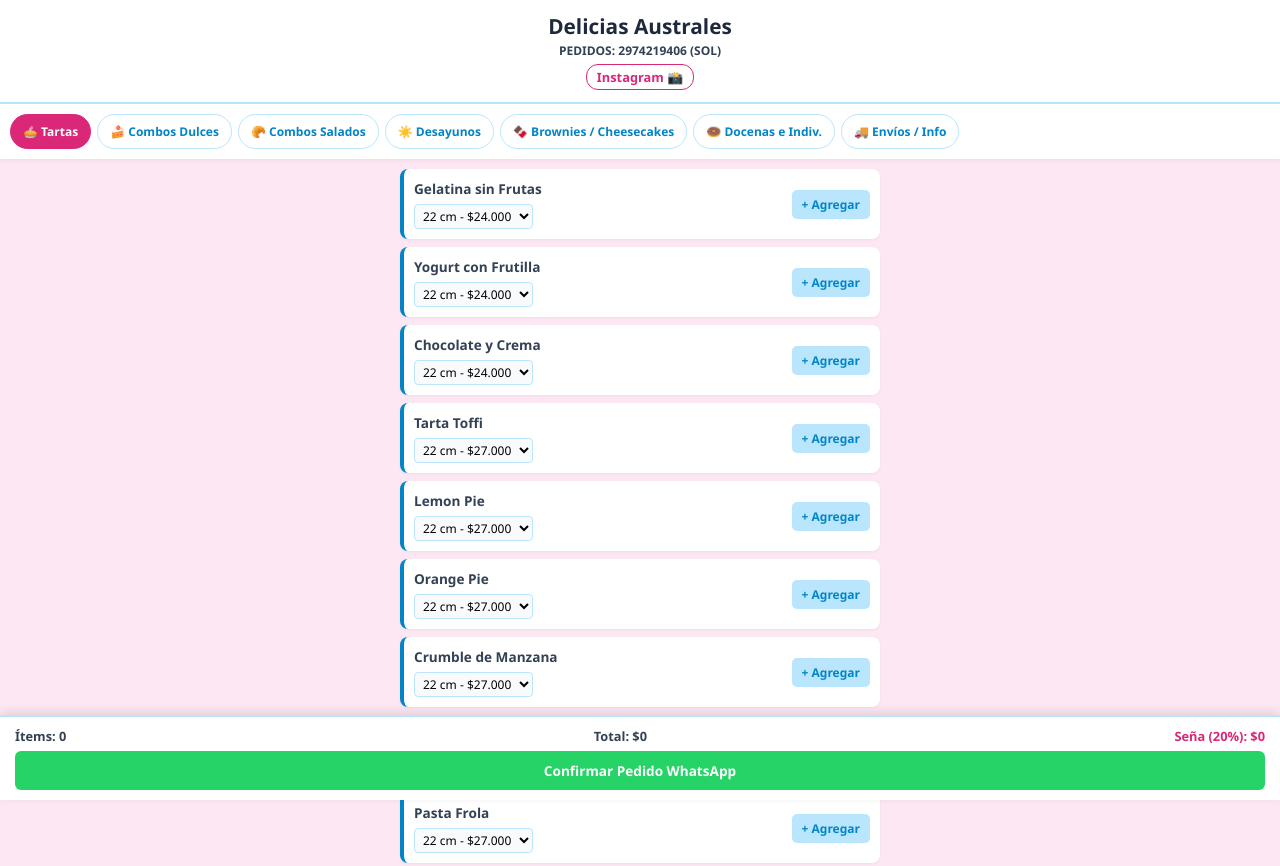
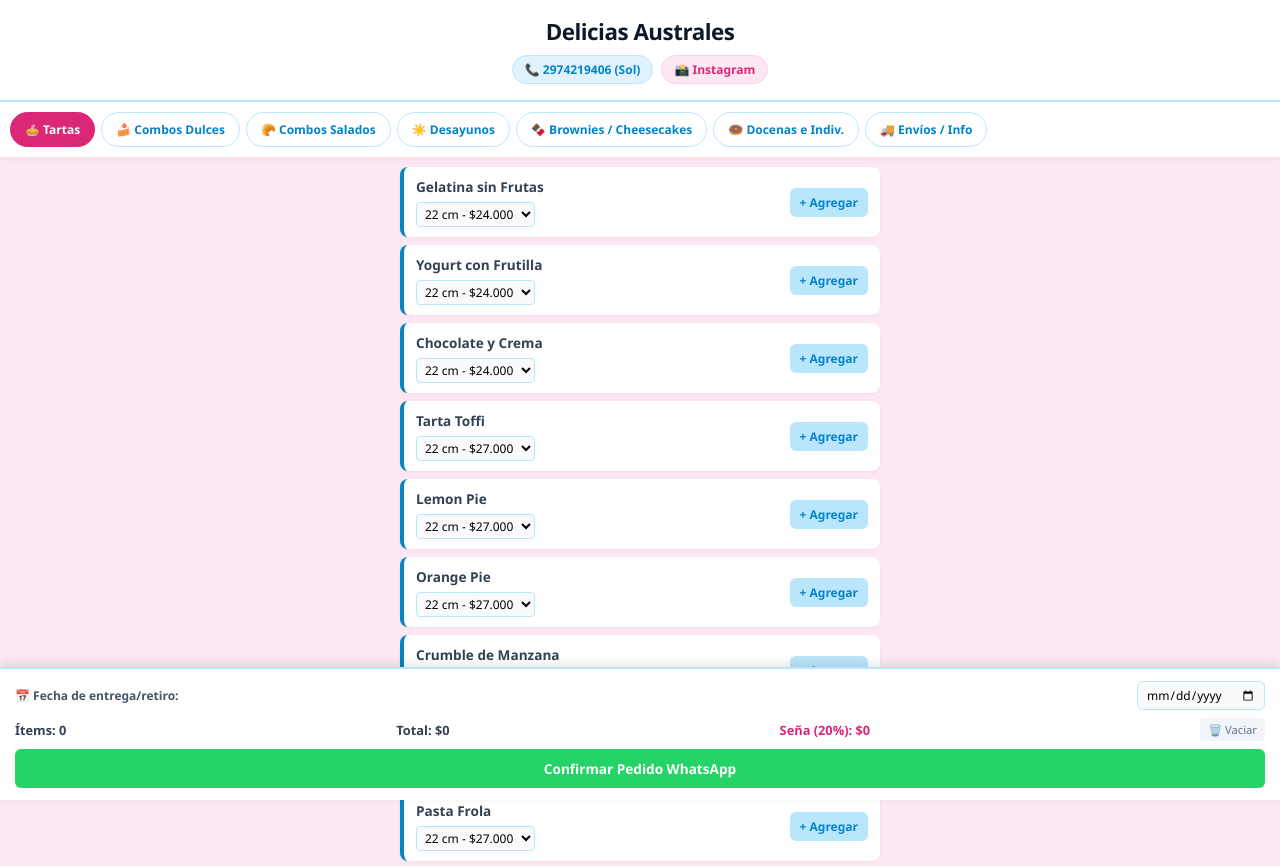
Before and after one commit to Thiaritatl-hash/Delicias_Australes, a plain HTML site: page index.html in a window 1280 px wide. Shown: the top 866 px of the page. Drawn offline with Linux system fonts and the light colour scheme.

Commit message:
Actualizar index.html

```diff
--- a/index.html
+++ b/index.html
@@ -12,45 +12,215 @@
             --fondo: #fce7f3;
         }
         * { box-sizing: border-box; margin: 0; padding: 0; font-family: 'Segoe UI', sans-serif; }
-        body { background-color: var(--fondo); padding-bottom: 150px; color: #334155; }
+        body { background-color: var(--fondo); padding-bottom: 180px; color: #334155; }
 
-        header { text-align: center; padding: 12px; background: white; border-bottom: 2px solid #bae6fd; }
-        header h1 { font-size: 1.3rem; color: #1e293b; }
-        .ig-btn { display: inline-block; margin-top: 5px; font-size: 0.8rem; color: var(--rosa-oscuro); text-decoration: none; font-weight: bold; border: 1px solid var(--rosa-oscuro); padding: 3px 10px; border-radius: 12px; }
+        /* CABECERA REDISEÑADA */
+        header {
+            text-align: center;
+            padding: 16px 10px;
+            background: white;
+            border-bottom: 2px solid #bae6fd;
+            box-shadow: 0 2px 8px rgba(0,0,0,0.03);
+        }
+        header h1 {
+            font-size: 1.4rem;
+            color: #0f172a;
+            letter-spacing: -0.5px;
+            margin-bottom: 8px;
+        }
 
-        /* Pestañas */
-        .tabs { display: flex; overflow-x: auto; gap: 6px; padding: 10px; background: white; position: sticky; top: 0; z-index: 10; box-shadow: 0 2px 5px rgba(0,0,0,0.05); }
-        .tab-btn { padding: 8px 12px; border-radius: 20px; border: 1px solid #bae6fd; background: white; color: var(--celeste); font-weight: bold; font-size: 0.75rem; white-space: nowrap; cursor: pointer; }
-        .tab-btn.active { background: var(--rosa-oscuro); color: white; border-color: var(--rosa-oscuro); }
+        .contact-pills {
+            display: flex;
+            justify-content: center;
+            align-items: center;
+            gap: 8px;
+            flex-wrap: wrap;
+        }
+
+        .phone-badge {
+            background: #e0f2fe;
+            color: var(--celeste);
+            font-size: 0.75rem;
+            font-weight: 700;
+            padding: 5px 12px;
+            border-radius: 20px;
+            display: inline-flex;
+            align-items: center;
+            gap: 4px;
+            border: 1px solid #bae6fd;
+        }
+
+        .ig-btn {
+            display: inline-flex;
+            align-items: center;
+            gap: 4px;
+            font-size: 0.75rem;
+            color: var(--rosa-oscuro);
+            text-decoration: none;
+            font-weight: 700;
+            background: #fce7f3;
+            border: 1px solid #fbcfe8;
+            padding: 5px 12px;
+            border-radius: 20px;
+        }
+
+        /* PESTAÑAS (BURBUJITAS) */
+        .tabs {
+            display: flex;
+            overflow-x: auto;
+            gap: 6px;
+            padding: 10px;
+            background: white;
+            position: sticky;
+            top: 0;
+            z-index: 10;
+            box-shadow: 0 2px 5px rgba(0,0,0,0.05);
+            scrollbar-width: none;
+        }
+        .tab-btn {
+            padding: 8px 14px;
+            border-radius: 20px;
+            border: 1px solid #bae6fd;
+            background: white;
+            color: var(--celeste);
+            font-weight: 700;
+            font-size: 0.75rem;
+            white-space: nowrap;
+            cursor: pointer;
+        }
+        .tab-btn.active {
+            background: var(--rosa-oscuro);
+            color: white;
+            border-color: var(--rosa-oscuro);
+        }
 
         .section { display: none; padding: 10px; max-width: 500px; margin: 0 auto; }
         .section.active { display: block; }
 
-        .card { background: white; padding: 10px; margin-bottom: 8px; border-radius: 8px; display: flex; justify-content: space-between; align-items: center; border-left: 4px solid var(--celeste); box-shadow: 0 1px 3px rgba(0,0,0,0.05); }
+        /* TARJETAS DE PRODUCTO */
+        .card {
+            background: white;
+            padding: 10px 12px;
+            margin-bottom: 8px;
+            border-radius: 8px;
+            display: flex;
+            justify-content: space-between;
+            align-items: center;
+            border-left: 4px solid var(--celeste);
+            box-shadow: 0 1px 3px rgba(0,0,0,0.05);
+        }
         .card-info { flex: 1; padding-right: 8px; }
         .card-info h3 { font-size: 0.85rem; margin-bottom: 2px; }
         .card-info p { font-size: 0.7rem; color: #64748b; }
-        .price { font-weight: bold; color: var(--rosa-oscuro); font-size: 0.85rem; display: block; margin-top: 2px; }
+        .price { font-weight: 700; color: var(--rosa-oscuro); font-size: 0.85rem; display: block; margin-top: 2px; }
 
-        .btn-add { background: #bae6fd; border: none; padding: 6px 10px; border-radius: 5px; color: var(--celeste); font-weight: bold; font-size: 0.75rem; cursor: pointer; white-space: nowrap; }
-        .size-select { font-size: 0.75rem; padding: 2px 4px; margin-top: 4px; border: 1px solid #bae6fd; border-radius: 4px; background: #f8fafc; }
+        .btn-add {
+            background: #bae6fd;
+            border: none;
+            padding: 6px 10px;
+            border-radius: 6px;
+            color: var(--celeste);
+            font-weight: 700;
+            font-size: 0.75rem;
+            cursor: pointer;
+            white-space: nowrap;
+        }
+        .size-select {
+            font-size: 0.75rem;
+            padding: 2px 4px;
+            margin-top: 4px;
+            border: 1px solid #bae6fd;
+            border-radius: 4px;
+            background: #f8fafc;
+        }
 
-        /* Info envíos */
-        .info-box { background: white; padding: 15px; border-radius: 8px; margin-top: 5px; font-size: 0.85rem; line-height: 1.6; border: 1px solid #fbcfe8; }
+        /* INFO ENVIOS */
+        .info-box {
+            background: white;
+            padding: 15px;
+            border-radius: 8px;
+            margin-top: 5px;
+            font-size: 0.85rem;
+            line-height: 1.6;
+            border: 1px solid #fbcfe8;
+        }
         .info-box h3 { color: var(--rosa-oscuro); margin-bottom: 8px; }
 
-        /* Carrito fijo */
-        .cart-bar { position: fixed; bottom: 0; width: 100%; background: white; padding: 10px 15px; box-shadow: 0 -3px 10px rgba(0,0,0,0.1); border-top: 2px solid #bae6fd; z-index: 100; }
-        .cart-info { display: flex; justify-content: space-between; font-size: 0.8rem; font-weight: bold; margin-bottom: 6px; }
-        .btn-wa { display: block; width: 100%; padding: 10px; background: var(--verde-wa); color: white; text-align: center; font-weight: bold; border-radius: 6px; text-decoration: none; border: none; font-size: 0.85rem; cursor: pointer; }
+        /* BARRA DE CARRITO INFERIOR */
+        .cart-bar {
+            position: fixed;
+            bottom: 0;
+            width: 100%;
+            background: white;
+            padding: 12px 15px;
+            box-shadow: 0 -3px 10px rgba(0,0,0,0.1);
+            border-top: 2px solid #bae6fd;
+            z-index: 100;
+        }
+        .date-picker-container {
+            margin-bottom: 8px;
+            display: flex;
+            align-items: center;
+            justify-content: space-between;
+            gap: 8px;
+        }
+        .date-picker-container label {
+            font-size: 0.75rem;
+            font-weight: 700;
+            color: #475569;
+        }
+        .date-picker-container input {
+            padding: 4px 8px;
+            font-size: 0.75rem;
+            border-radius: 6px;
+            border: 1px solid #bae6fd;
+            background: #f8fafc;
+        }
+
+        .cart-info {
+            display: flex;
+            justify-content: space-between;
+            align-items: center;
+            font-size: 0.8rem;
+            font-weight: 700;
+            margin-bottom: 8px;
+        }
+
+        .btn-clear {
+            background: #f1f5f9;
+            color: #64748b;
+            border: none;
+            padding: 4px 8px;
+            border-radius: 4px;
+            font-size: 0.7rem;
+            cursor: pointer;
+        }
+
+        .btn-wa {
+            display: block;
+            width: 100%;
+            padding: 10px;
+            background: var(--verde-wa);
+            color: white;
+            text-align: center;
+            font-weight: 700;
+            border-radius: 6px;
+            text-decoration: none;
+            border: none;
+            font-size: 0.85rem;
+            cursor: pointer;
+        }
     </style>
 </head>
 <body>
 
 <header>
     <h1>Delicias Australes</h1>
-    <p style="font-size: 0.75rem; font-weight: bold; margin-top: 2px;">PEDIDOS: 2974219406 (SOL)</p>
-    <a href="https://instagram.com/TU_USUARIO" class="ig-btn" target="_blank">Instagram 📸</a>
+    <div class="contact-pills">
+        <span class="phone-badge">📞 2974219406 (Sol)</span>
+        <!-- REEMPLAZÁ 'TU_USUARIO' POR TU INSTAGRAM REAL -->
+        <a href="https://instagram.com/TU_USUARIO" class="ig-btn" target="_blank">📸 Instagram</a>
+    </div>
 </header>
 
 <div class="tabs">
@@ -63,7 +233,7 @@
     <button class="tab-btn" onclick="show('info', event)">🚚 Envíos / Info</button>
 </div>
 
-<!-- TARTAS DULCES (CADA UNA SINGULAR) -->
+<!-- TARTAS DULCES (CADA UNA INDIVIDUAL) -->
 <div id="tartas" class="section active">
     <div class="card">
         <div class="card-info"><h3>Gelatina sin Frutas</h3>
@@ -230,13 +400,20 @@
     </div>
 </div>
 
-<!-- BARRA DE CARRITO -->
+<!-- BARRA DE CARRITO (CON FECHA Y VACIAR) -->
 <div class="cart-bar">
+    <div class="date-picker-container">
+        <label for="fecha-entrega">📅 Fecha de entrega/retiro:</label>
+        <input type="date" id="fecha-entrega">
+    </div>
+
     <div class="cart-info">
         <span>Ítems: <strong id="cant">0</strong></span>
         <span>Total: $<strong id="total">0</strong></span>
         <span style="color:var(--rosa-oscuro)">Seña (20%): $<strong id="sena">0</strong></span>
+        <button class="btn-clear" onclick="vaciarCarrito()">🗑️ Vaciar</button>
     </div>
+
     <button class="btn-wa" onclick="enviarWhatsApp()">Confirmar Pedido WhatsApp</button>
 </div>
 
@@ -264,6 +441,11 @@
         actualizar();
     }
 
+    function vaciarCarrito() {
+        cart = [];
+        actualizar();
+    }
+
     function actualizar() {
         let total = 0;
         cart.forEach(i => total += i.precio);
@@ -279,13 +461,16 @@
             return;
         }
 
+        let fecha = document.getElementById('fecha-entrega').value;
+        let textoFecha = fecha ? "\n📅 *Fecha requerida:* " + fecha : "";
+
         let total = 0;
         cart.forEach(i => total += i.precio);
         let sena = total * 0.2;
 
         let lista = cart.map(i => "• " + i.nombre + " ($" + i.precio.toLocaleString('es-AR') + ")").join('\n');
 
-        let msg = "¡Hola Sol! Quiero realizar el siguiente pedido:\n\n" + lista +
+        let msg = "¡Hola Sol! Quiero realizar el siguiente pedido:" + textoFecha + "\n\n" + lista +
                   "\n\n*Total:* $" + total.toLocaleString('es-AR') +
                   "\n*Seña (20%):* $" + sena.toLocaleString('es-AR');
 
```
